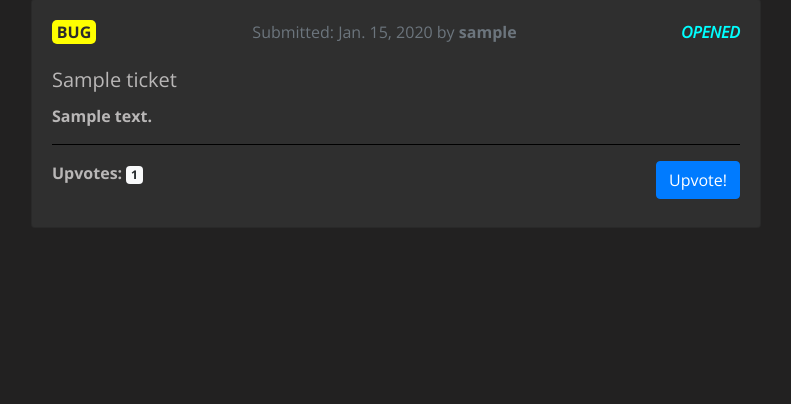
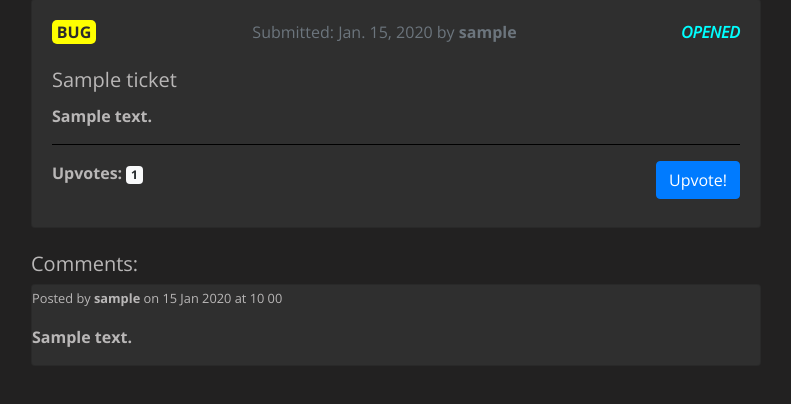
Before and after one commit to bravoalpha79/MothRadar, a Django app: page /tickets/1/details in a window 1280 px wide. Shown: the part 81-485 px from the top of the page, without its empty margins (244-1035 px from the left). Run offline with Django 3.2, Linux system fonts and the light colour scheme; tables that the repository leaves empty hold one stand-in row (values such as "Sample post"); some libraries are stand-ins or nearby versions.

Commit message:
fix bug with comments not injecting into ticket_detail

```diff
--- a/comments/templates/comments/comments.html
+++ b/comments/templates/comments/comments.html
@@ -1,18 +1,16 @@
 {% extends "tickets/ticket_detail.html"%}
-
-{% block upvotes %}
-{% endblock upvotes %}
 
 {% block comments %}
   <div id="commentsArea">
-  <br />
+    <h5>Comments: </h5>
     <div id="commentsList">
       {% for comment in comments %}
       <div class="card">
         <small class="commentId">{{ comment.id }}</small>
         <p>
           <small
-          >Posted by <strong>{{ comment.author }}</strong> on {{ comment.created|date:"j M Y" }} at {{ comment.created|time:"G i" }}</small>
+            >Posted by <strong>{{ comment.author }}</strong> on {{ comment.created|date:"j M Y" }} at {{ comment.created|time:"G i" }}</small
+          >
         </p>
         <p>{{ comment.text }}</p>
       </div>
@@ -28,12 +26,15 @@
     <div class="form-group">
       <textarea
         name=""
-      class="textarea form-control" id="text"
+        class="textarea form-control"
+        id="text"
         rows="3"
         placeholder="Your comment:"
       ></textarea>
       <div>
-      <button id="postComment" class="btn btn-info btn-sm mt-2">Post comment</button>
+        <button id="postComment" class="btn btn-info btn-sm mt-2">
+          Post comment
+        </button>
         <small id="commentMessage"></small>
       </div>
     </div>
--- a/tickets/templates/tickets/ticket_detail.html
+++ b/tickets/templates/tickets/ticket_detail.html
@@ -26,6 +26,7 @@
     {% endif %}
   </div>
 </div>
+<br>
   {% block comments %}
   {% endblock comments %}
 {% endblock content %}
--- a/upvotes/templates/upvotes/upvotes.html
+++ b/upvotes/templates/upvotes/upvotes.html
@@ -1,4 +1,4 @@
-{% extends "tickets/ticket_detail.html" %}
+{% extends "comments/comments.html" %}
 {% block upvotes %}
   {% if uv_status %}
     {% if object.ticket_type == "BUG" %}
```
Lines whose indentation alone changed are shown as unchanged.
